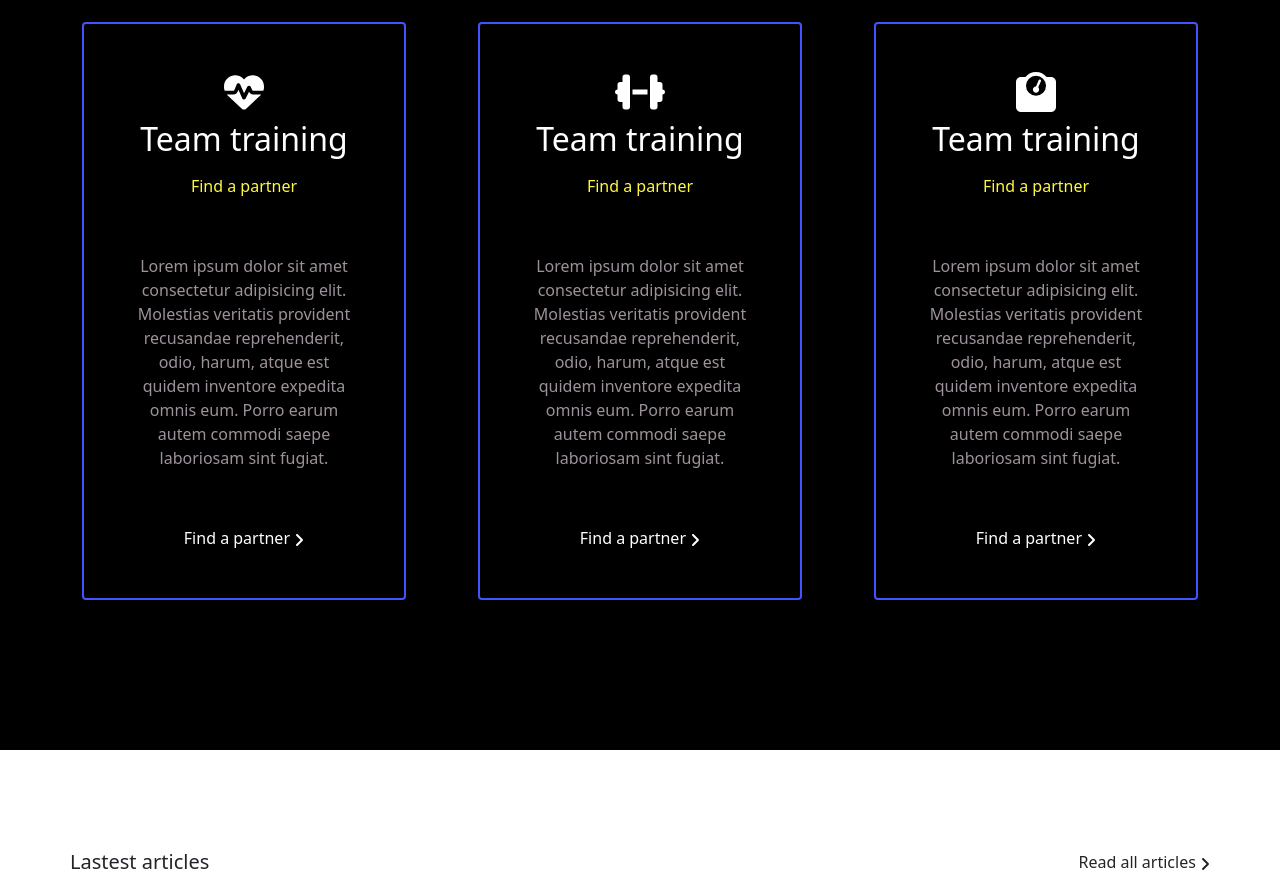
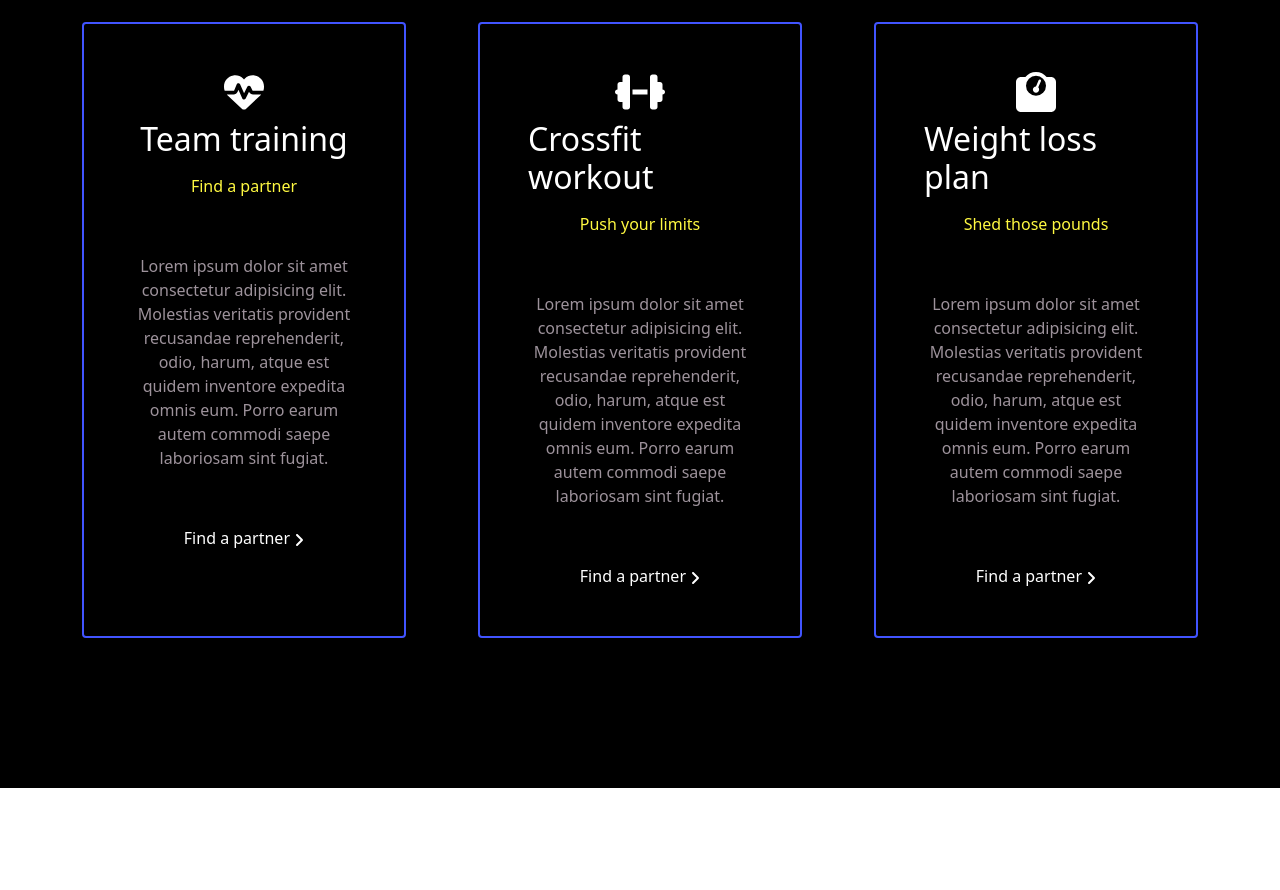
Before and after one commit to VolxDarkTV/proj-html-vuejs, a Vue app: page / in a window 1280 px wide. Shown: the part 3400-4290 px from the top of the page. Built offline with nearby package versions, Linux system fonts and the light colour scheme.

Commit message:
change text

```diff
--- a/src/components/main/Join.vue
+++ b/src/components/main/Join.vue
@@ -65,10 +65,10 @@
                     <!-- Icon -->
                     <font-awesome-icon class="text-white fs-1" icon="fa-solid fa-dumbbell" />
                     <!-- Title -->
-                    <h2 class="text-white">Team training</h2>
+                    <h2 class="text-white">Crossfit workout</h2>
 
                     <!-- Subtitle -->
-                    <span class="my_subtitle">Find a partner</span>
+                    <span class="my_subtitle">Push your limits</span>
 
                     <!-- Paragraph -->
                     <p class="my_paragraph text-center pt-5 pb-5">
@@ -86,10 +86,10 @@
                     <!-- Icon -->
                     <font-awesome-icon class="text-white fs-1" icon="fa-solid fa-weight-scale" />
                     <!-- Title -->
-                    <h2 class="text-white">Team training</h2>
+                    <h2 class="text-white">Weight loss plan</h2>
 
                     <!-- Subtitle -->
-                    <span class="my_subtitle">Find a partner</span>
+                    <span class="my_subtitle">Shed those pounds</span>
 
                     <!-- Paragraph -->
                     <p class="my_paragraph text-center pt-5 pb-5">
```
